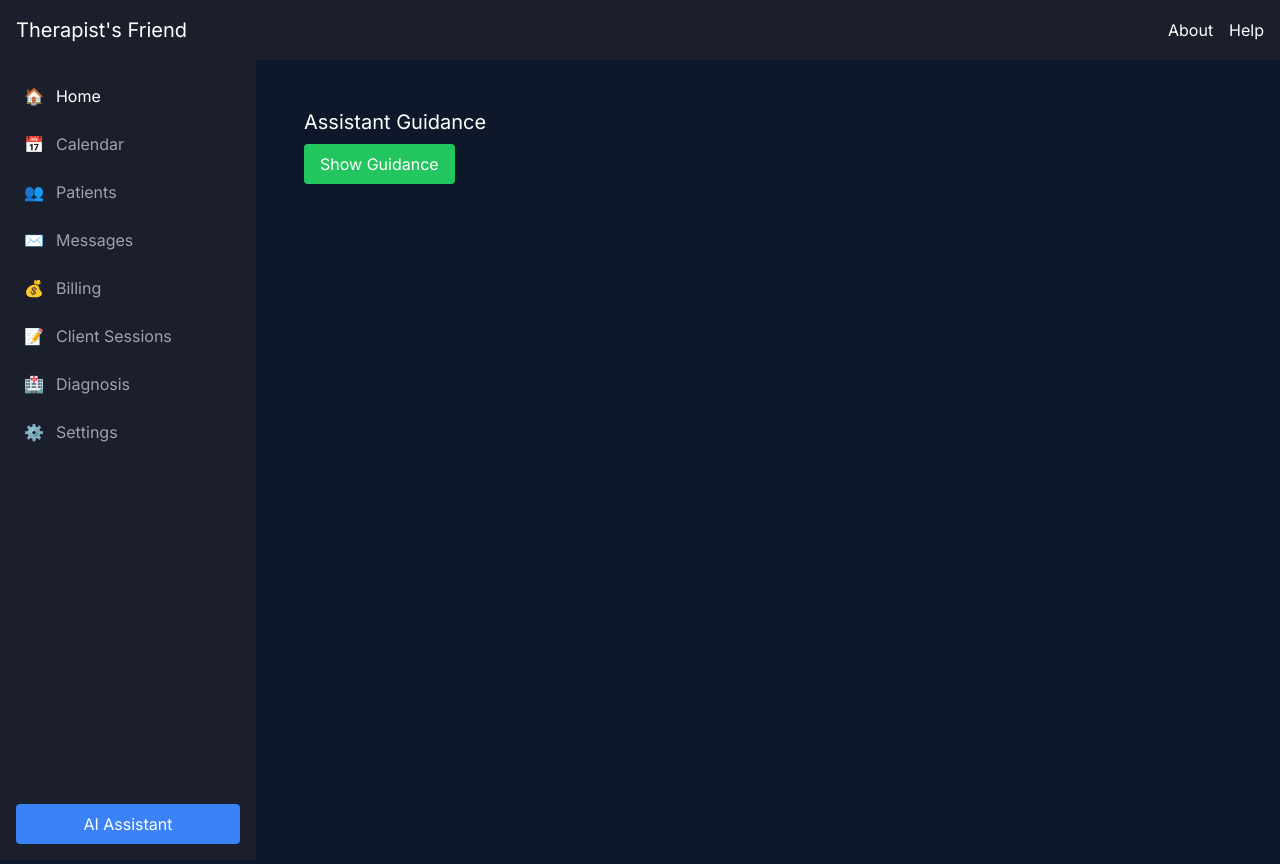
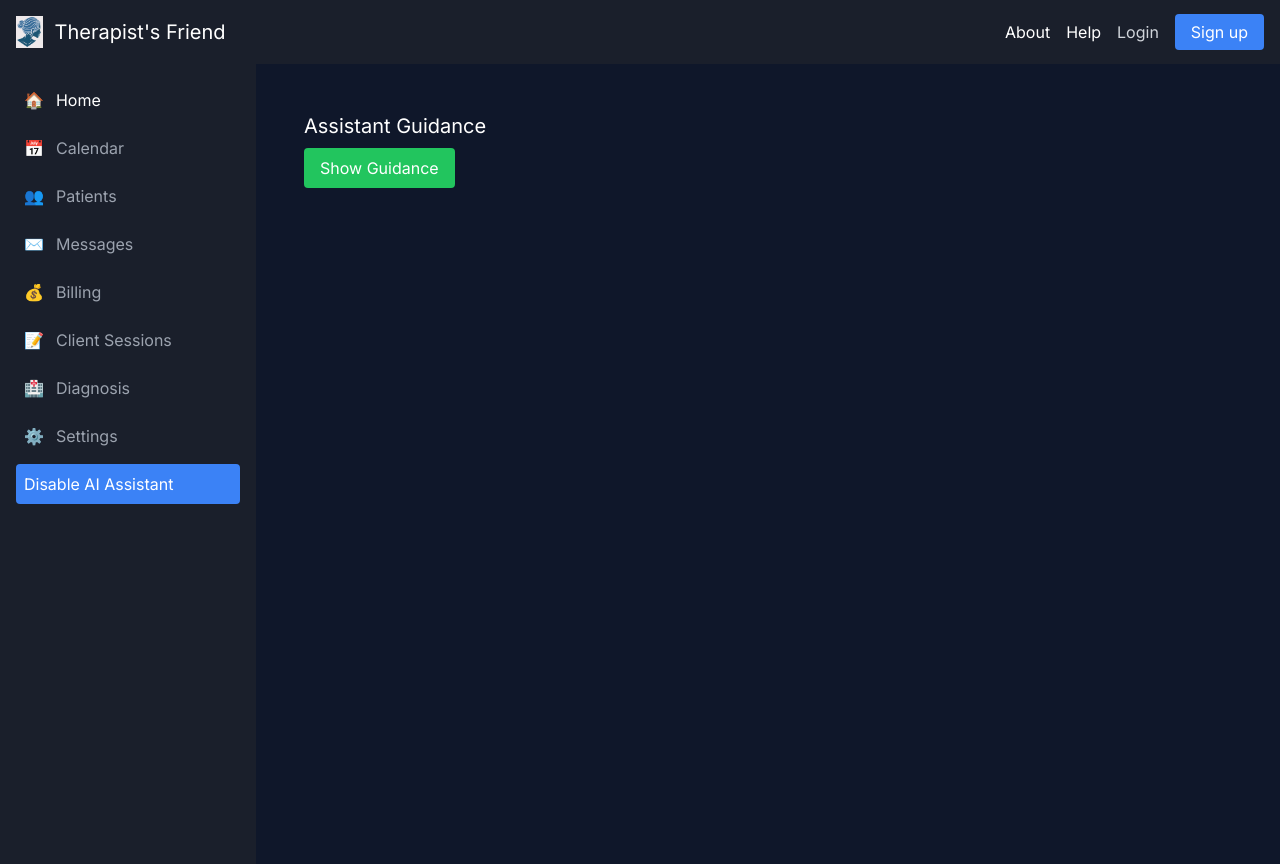
Before and after one commit to wsj3/TP, a Next.js app: page / in a window 1280 px wide. Built offline with nearby package versions, Linux system fonts and the light colour scheme.

Commit message:
logo and menu

```diff
--- a/app/components/layout/Header.tsx
+++ b/app/components/layout/Header.tsx
@@ -1,10 +1,31 @@
 export default function Header() {
   return (
     <header className="bg-[#1a1f2b] text-white p-4 flex justify-between items-center">
-      <h1 className="text-xl">Therapist's Friend</h1>
-      <nav className="space-x-4">
+      <div className="flex items-center space-x-3">
+        <img
+          src="/logo.png"
+          alt="Therapist's Friend Logo"
+          className="h-8 w-auto"
+        />
+        <h1 className="text-xl">Therapist's Friend</h1>
+      </div>
+      <nav className="space-x-4 flex items-center">
         <a href="/about" className="hover:text-gray-300">About</a>
         <a href="/help" className="hover:text-gray-300">Help</a>
+        <div className="ml-6 space-x-4">
+          <a
+            href="/login"
+            className="text-gray-300 hover:text-white"
+          >
+            Login
+          </a>
+          <a
+            href="/signup"
+            className="bg-blue-500 hover:bg-blue-600 px-4 py-2 rounded"
+          >
+            Sign up
+          </a>
+        </div>
       </nav>
     </header>
   )
--- a/app/components/layout/Sidebar.tsx
+++ b/app/components/layout/Sidebar.tsx
@@ -2,9 +2,11 @@
 
 import Link from 'next/link'
 import { usePathname } from 'next/navigation'
+import { useState } from 'react'
 
 export default function Sidebar() {
   const pathname = usePathname()
+  const [isEnabled, setIsEnabled] = useState(true)
 
   return (
     <div className="w-64 bg-[#1a1f2b] min-h-screen flex flex-col">
@@ -75,14 +77,19 @@ export default function Sidebar() {
             <span>⚙️</span>
             <span>Settings</span>
           </Link>
+
+          <button
+            onClick={() => setIsEnabled(!isEnabled)}
+            className={`w-full flex items-center p-2 rounded transition-colors ${
+              isEnabled
+                ? 'bg-blue-500 hover:bg-blue-600 text-white'
+                : 'bg-gray-600 hover:bg-gray-700 text-gray-300'
+            }`}
+          >
+            {isEnabled ? 'Disable AI Assistant' : 'Enable AI Assistant'}
+          </button>
         </div>
       </nav>
-
-      <div className="p-4">
-        <button className="w-full bg-blue-500 text-white py-2 px-4 rounded hover:bg-blue-600">
-          AI Assistant
-        </button>
-      </div>
     </div>
   )
 }
```
Also changed, not shown: public/logo.png (added), 1 other file (tests, documents, lock files or other folders).
